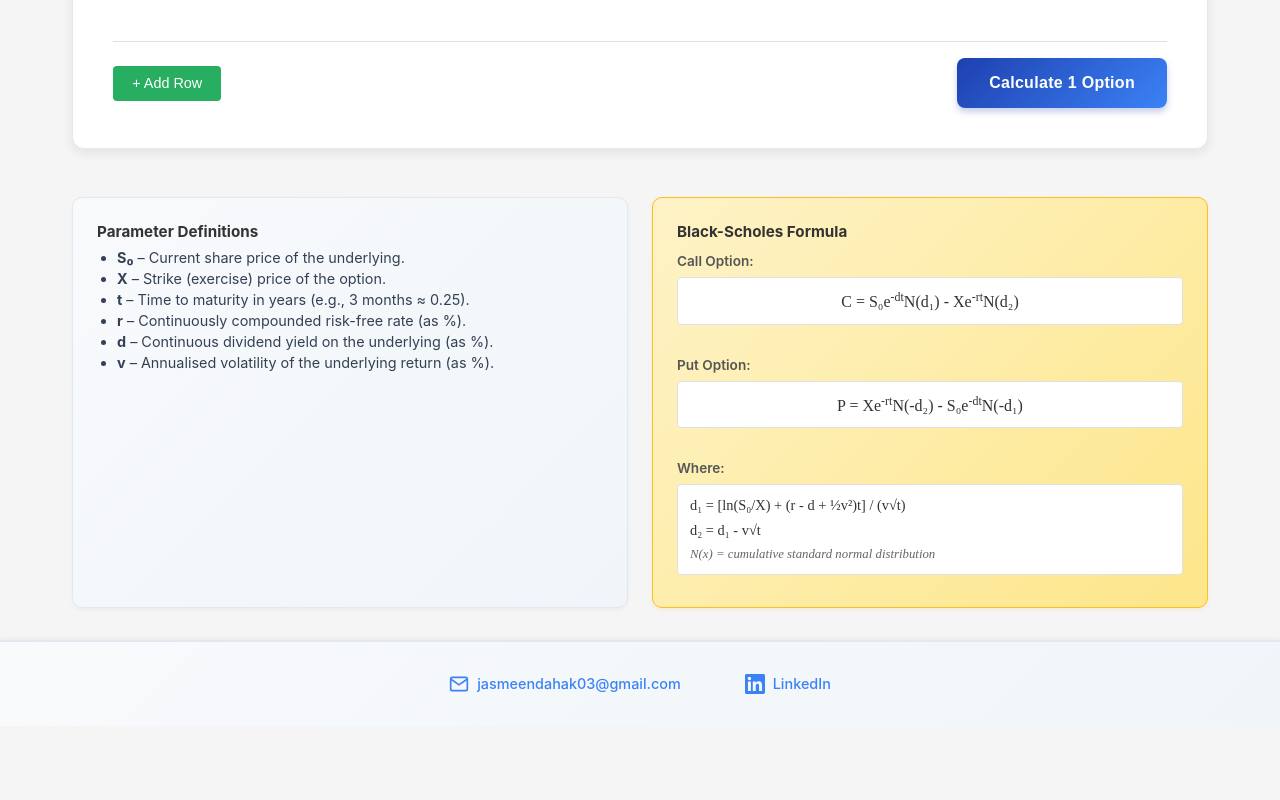
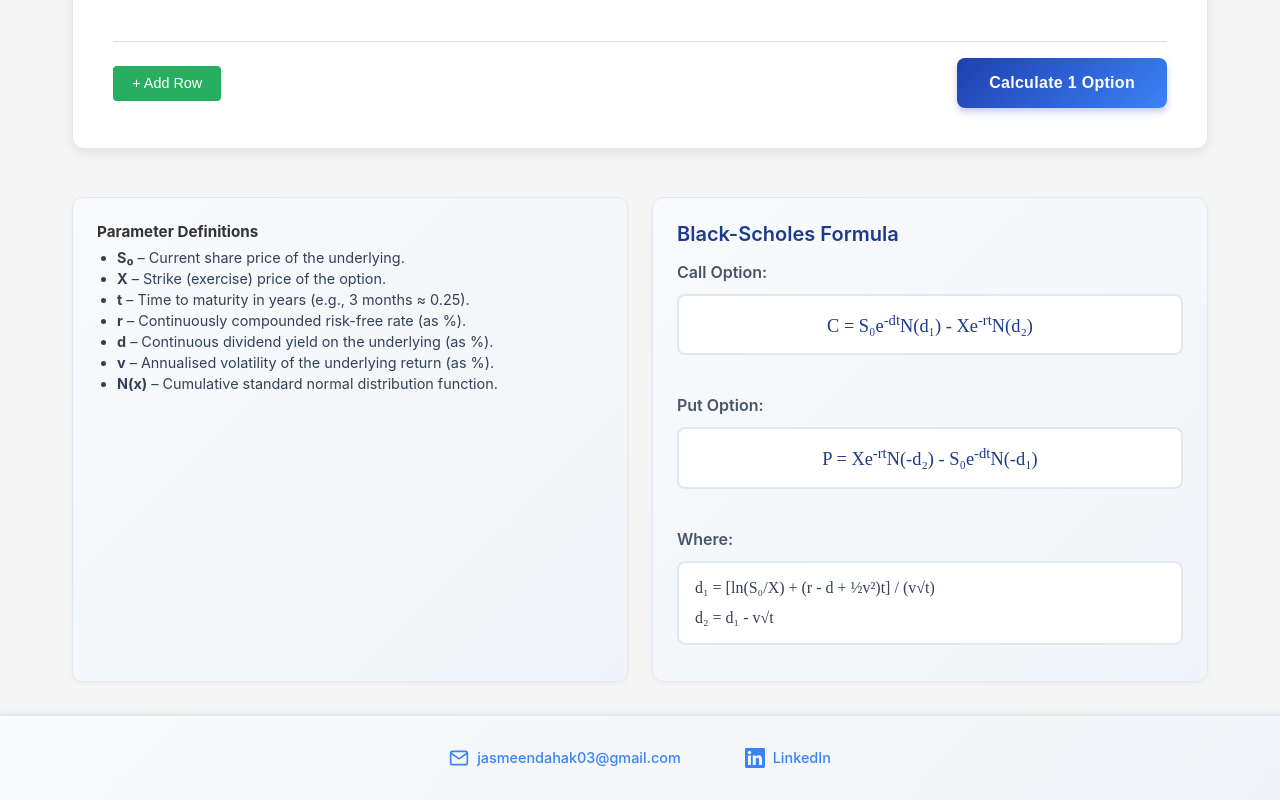
Before and after one commit to Jassie22/Touchstone-Advisory---assessment, a React (Create React App) app in the folder frontend/: page / in a window 1280 px wide. Shown: the part 747-1547 px from the top of the page. Before the commit the page ends 1473 px from the top, so only its background shows below. Built offline with nearby package versions, Linux system fonts and the light colour scheme; no server answers.

Commit message:
style: update put option to purple, improve formula panel styling, move N(x) definition to parameter definitions

```diff
--- a/frontend/src/App.css
+++ b/frontend/src/App.css
@@ -462,78 +462,74 @@
 
 .formula-panel {
   padding: 1.5rem;
-  background: linear-gradient(135deg, #fef3c7 0%, #fde68a 100%);
-  border-radius: 10px;
-  border: 1px solid #fbbf24;
-  font-size: 0.9rem;
-  color: #78350f;
-  box-shadow: 0 2px 4px rgba(251, 191, 36, 0.15);
+  background: linear-gradient(135deg, #f8fafc 0%, #f1f5f9 100%);
+  border-radius: 12px;
+  border: 1px solid #e2e8f0;
+  font-size: 1rem;
+  color: #334155;
+  box-shadow: 0 2px 4px rgba(0, 0, 0, 0.04);
 }
 
 .formula-panel h3 {
   margin-top: 0;
+  margin-bottom: 1rem;
+  font-size: 1.25rem;
+  color: #1e3a8a;
+  font-weight: 600;
+}
+
+.formula-content {
+  display: flex;
+  flex-direction: column;
+  gap: 1.25rem;
+}
+
+.formula-section {
   margin-bottom: 0.75rem;
-  font-size: 0.95rem;
-  color: #333;
-}
-
-.formula-content {
-  display: flex;
-  flex-direction: column;
-  gap: 1rem;
-}
-
-.formula-section {
-  margin-bottom: 0.5rem;
 }
 
 .formula-section h4 {
-  margin: 0 0 0.5rem;
-  font-size: 0.85rem;
-  color: #555;
+  margin: 0 0 0.75rem;
+  font-size: 1rem;
+  color: #475569;
   font-weight: 600;
 }
 
 .formula {
   font-family: 'Times New Roman', serif;
-  font-size: 1rem;
-  color: #333;
-  padding: 0.75rem;
+  font-size: 1.15rem;
+  color: #1e3a8a;
+  padding: 1rem;
   background-color: white;
-  border-radius: 4px;
-  border: 1px solid #e0e0e0;
+  border-radius: 8px;
+  border: 2px solid #e2e8f0;
   text-align: center;
   margin-bottom: 0.5rem;
+  font-weight: 500;
 }
 
 .formula sup {
-  font-size: 0.75em;
+  font-size: 0.8em;
   vertical-align: super;
 }
 
 .formula-intermediates {
   font-family: 'Times New Roman', serif;
-  font-size: 0.9rem;
-  color: #333;
-  padding: 0.75rem;
+  font-size: 1rem;
+  color: #334155;
+  padding: 1rem;
   background-color: white;
-  border-radius: 4px;
-  border: 1px solid #e0e0e0;
+  border-radius: 8px;
+  border: 2px solid #e2e8f0;
 }
 
 .formula-intermediates div {
-  margin-bottom: 0.5rem;
+  margin-bottom: 0.75rem;
+  font-weight: 500;
 }
 
 .formula-intermediates div:last-child {
   margin-bottom: 0;
-}
-
-.formula-note {
-  font-size: 0.8rem;
-  color: #666;
-  font-style: italic;
-  margin-top: 0.5rem;
 }
 
 .inputs-info-note {
@@ -576,9 +572,9 @@
 }
 
 .result-card.put-price {
-  background: linear-gradient(135deg, #7c3aed 0%, #a855f7 100%);
-  color: white;
-  box-shadow: 0 4px 8px rgba(124, 58, 237, 0.2);
+  background: linear-gradient(135deg, #9333ea 0%, #a855f7 100%);
+  color: white;
+  box-shadow: 0 4px 8px rgba(147, 51, 234, 0.3);
 }
 
 .result-card h3 {
--- a/frontend/src/App.tsx
+++ b/frontend/src/App.tsx
@@ -87,6 +87,9 @@ function App() {
                     <strong>v</strong> – Annualised volatility of the underlying
                     return (as %).
                   </li>
+                  <li>
+                    <strong>N(x)</strong> – Cumulative standard normal distribution function.
+                  </li>
                 </ul>
               </section>
 
@@ -110,7 +113,6 @@ function App() {
                     <div className="formula-intermediates">
                       <div>d₁ = [ln(S₀/X) + (r - d + ½v²)t] / (v√t)</div>
                       <div>d₂ = d₁ - v√t</div>
-                      <div className="formula-note">N(x) = cumulative standard normal distribution</div>
                     </div>
                   </div>
                 </div>
```
